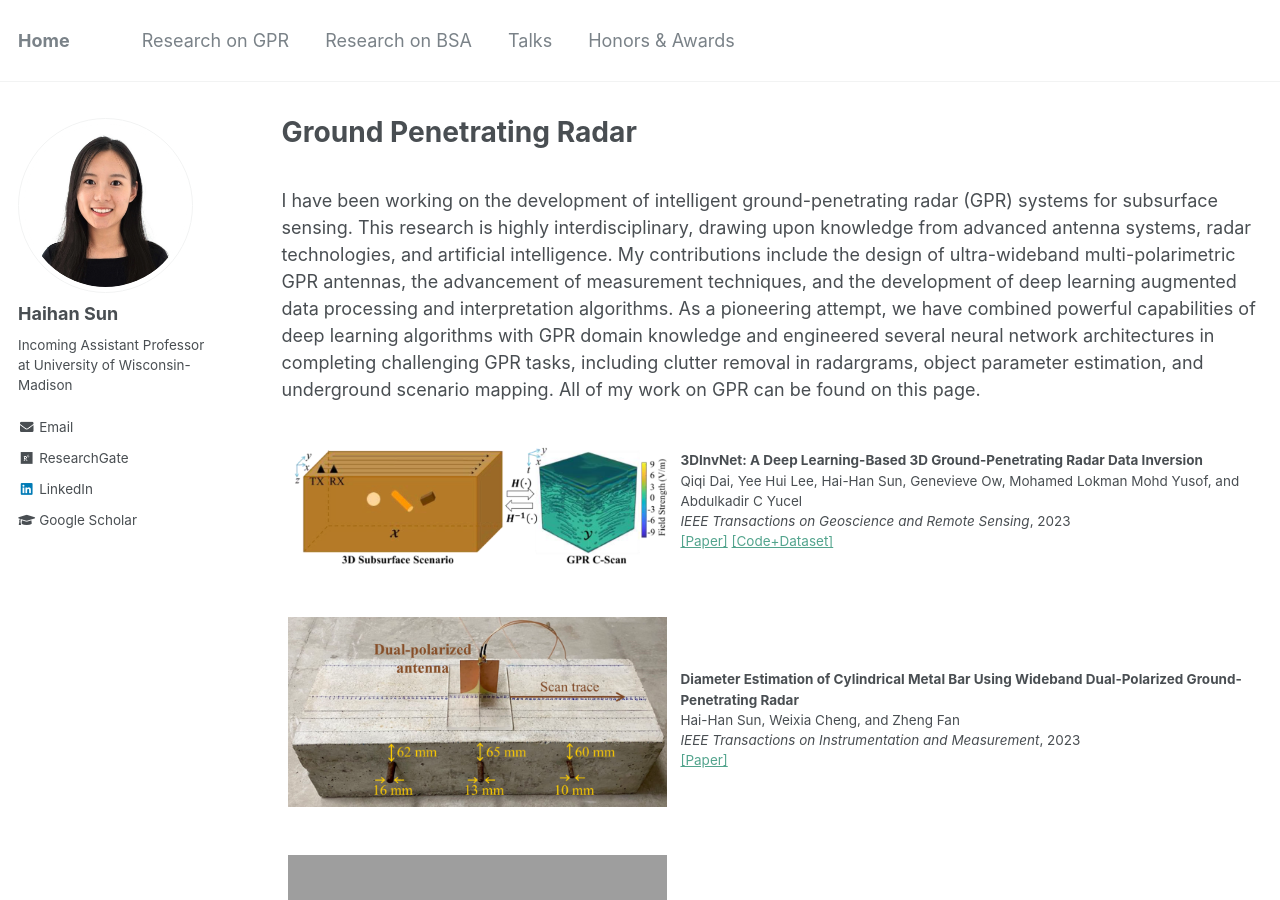
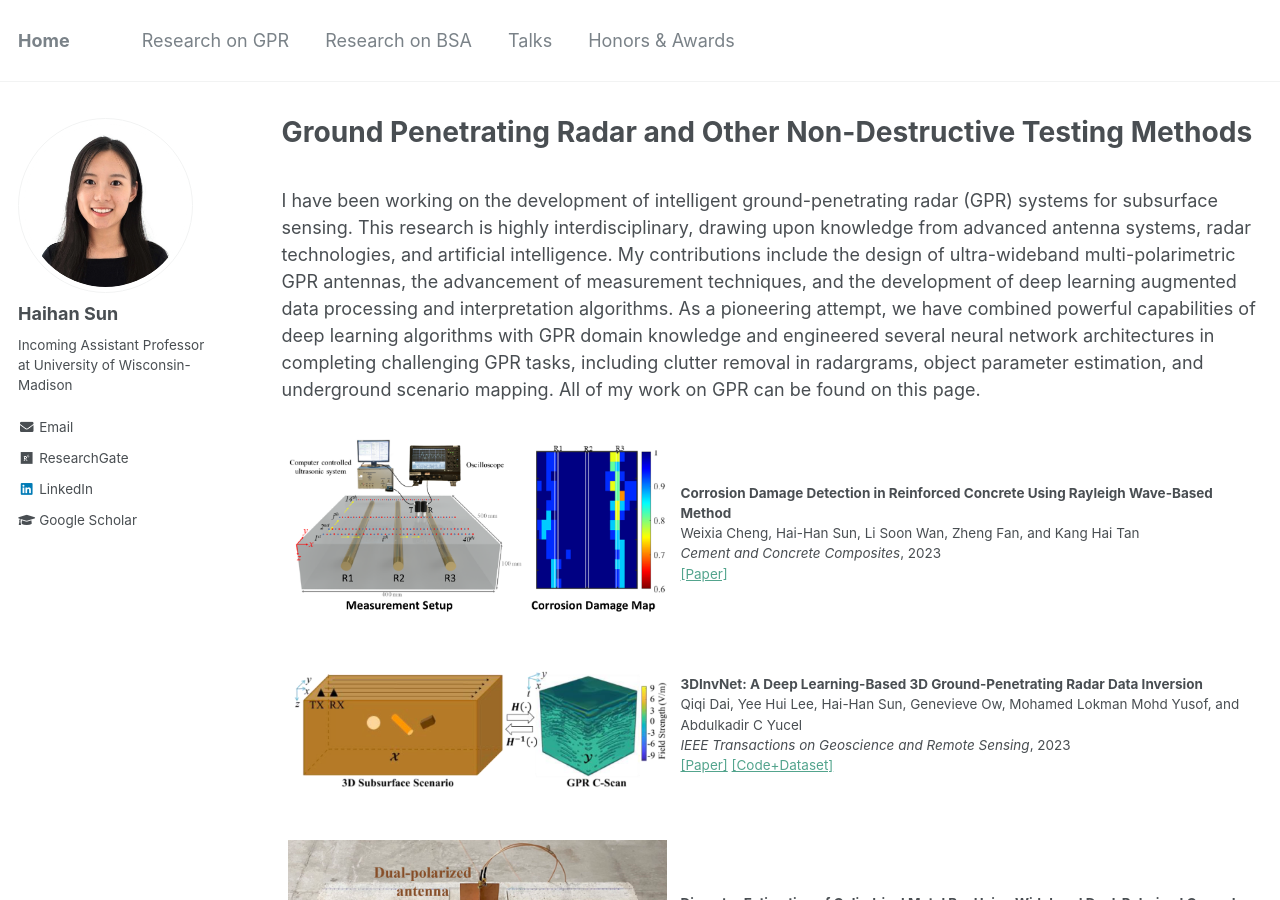
Before and after one commit to Haihan-Sun/Haihan-Sun.github.io, a Jekyll site: the page built from _pages/GPR.html, in a window 1280 px wide and 900 px high. Built offline with Jekyll 4.4.1, drawn with Linux system fonts in a browser that asks for light colours.

Commit message:
Update GPR.html

```diff
--- a/_pages/GPR.html
+++ b/_pages/GPR.html
@@ -1,6 +1,6 @@
 ---
 layout: archive
-title: "Ground Penetrating Radar"
+title: "Ground Penetrating Radar and Other Non-Destructive Testing Methods"
 permalink: /GPR/
 author_profile: true
 ---
@@ -23,6 +23,20 @@ and engineered several neural network architectures in completing challenging GP
 scenario mapping. All of my work on GPR can be found on this page. <br />
 
 <br>
+
+<table class="imgtable">
+  <tr>
+    <td style = "width:40%">
+      <img src="https://haihan-sun.github.io/_pages/images/UltrasonicSetup.png" width="400" >&nbsp; &nbsp; &nbsp;
+    </td>
+  <td align="left"><p><b>Corrosion Damage Detection in Reinforced Concrete Using Rayleigh Wave-Based Method</b> <br />
+    Weixia Cheng, Hai-Han Sun, Li Soon Wan, Zheng Fan, and Kang Hai Tan <br/>
+    <i>Cement and Concrete Composites</i>, 2023  <br/>
+    <a href="https://Haihan-Sun.github.io/files/NDT1.pdf" style="color:#53A48D">[Paper]</a>
+  </td>
+ </tr>
+</table>
+
 
 <table class="imgtable">
   <tr>
```
